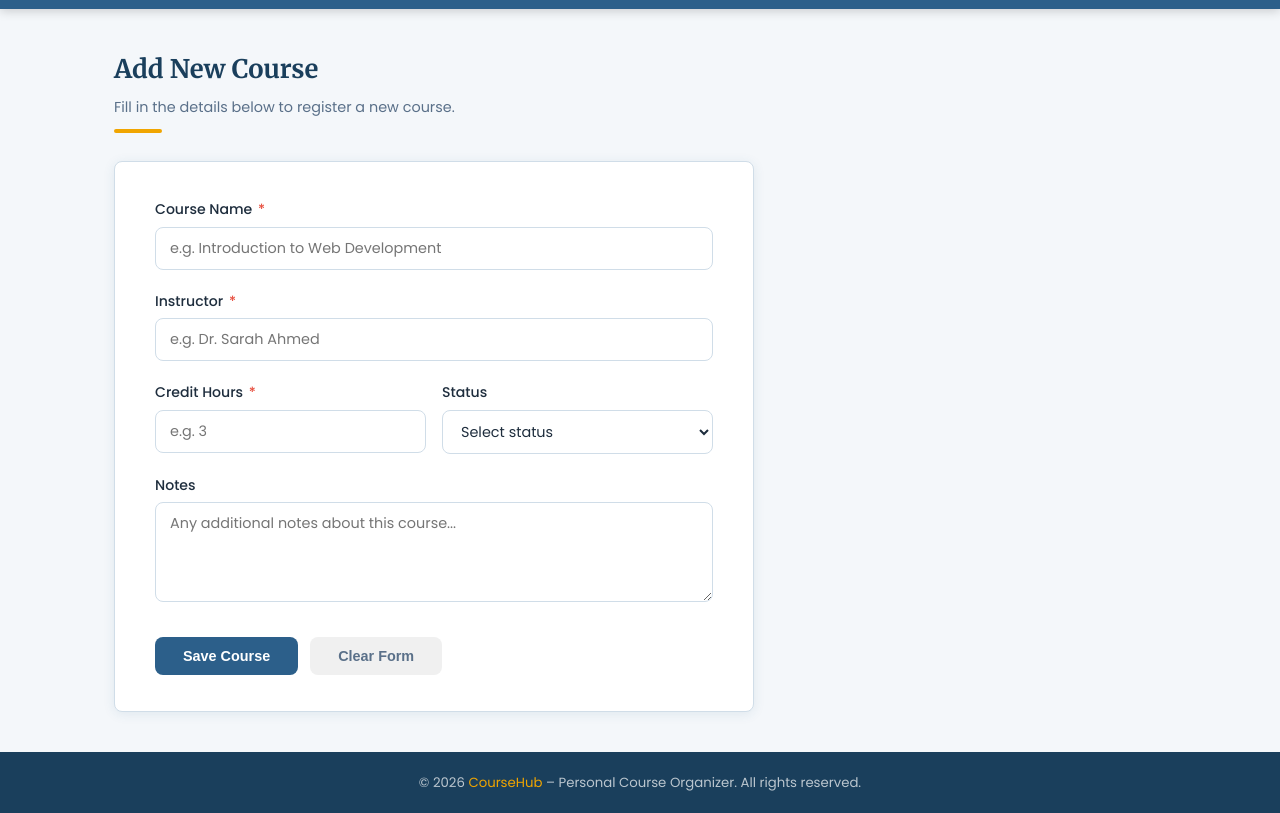
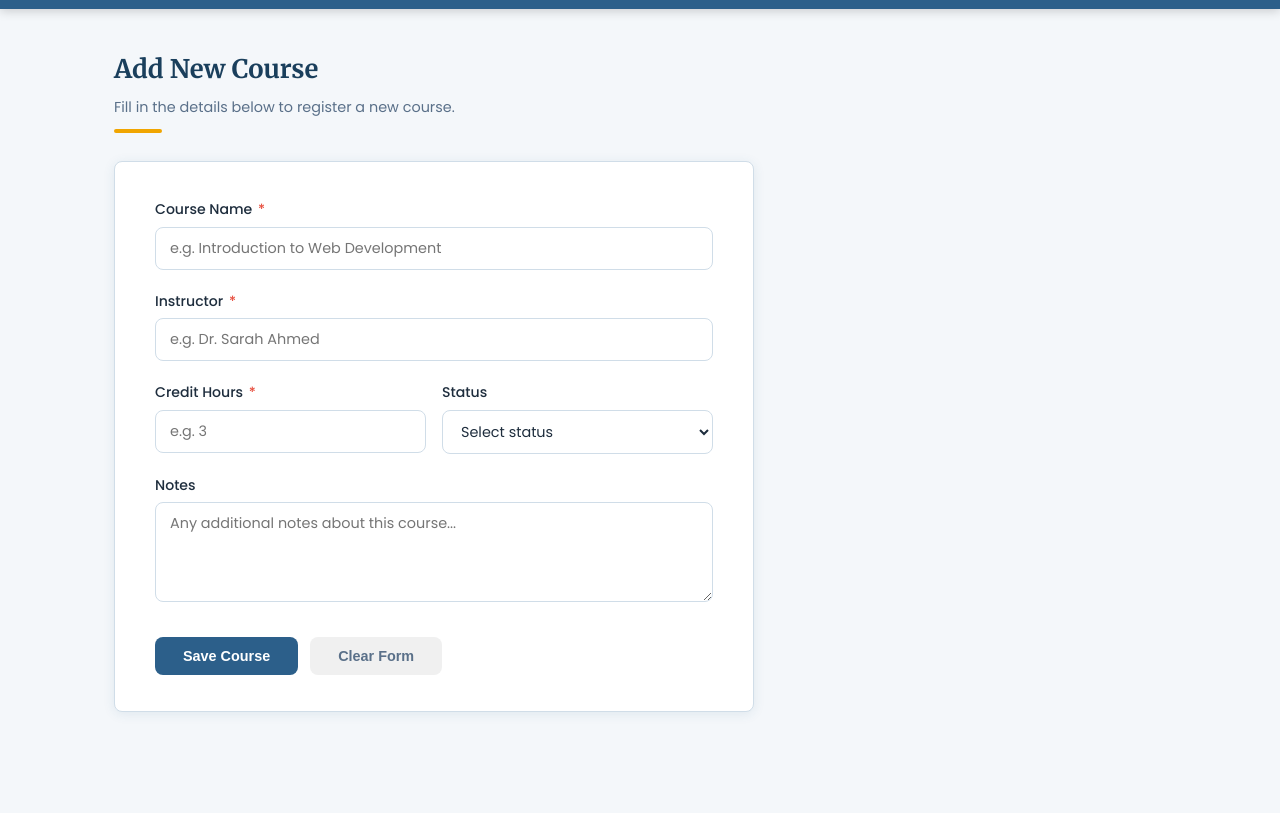
Before and after one commit to abocomaax-png/it-project, a plain HTML site: page add-course.html in a window 1280 px wide. Shown: the part 55-868 px from the top of the page. After the commit the page ends 807 px from the top, so only its background shows below. Drawn offline with Linux system fonts and the light colour scheme.

Commit message:
Update add-course.html

```diff
--- a/add-course.html
+++ b/add-course.html
@@ -124,11 +124,6 @@
 
   </main>
 
-  <!-- FOOTER -->
-  <footer>
-    <p>&copy; 2026 <span>CourseHub</span> – Personal Course Organizer. All rights reserved.</p>
-  </footer>
-
   <script>
     // Mobile nav
     document.getElementById('navToggle').addEventListener('click', function () {
```
